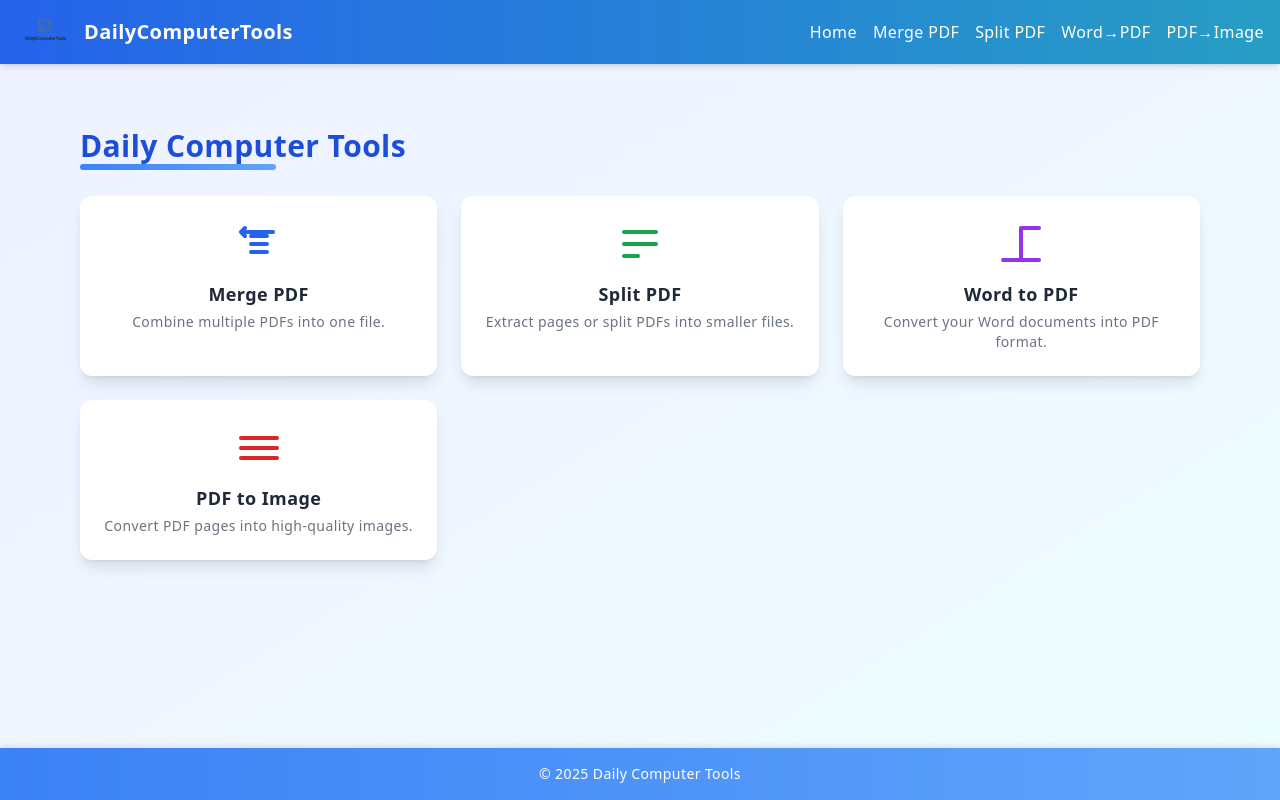
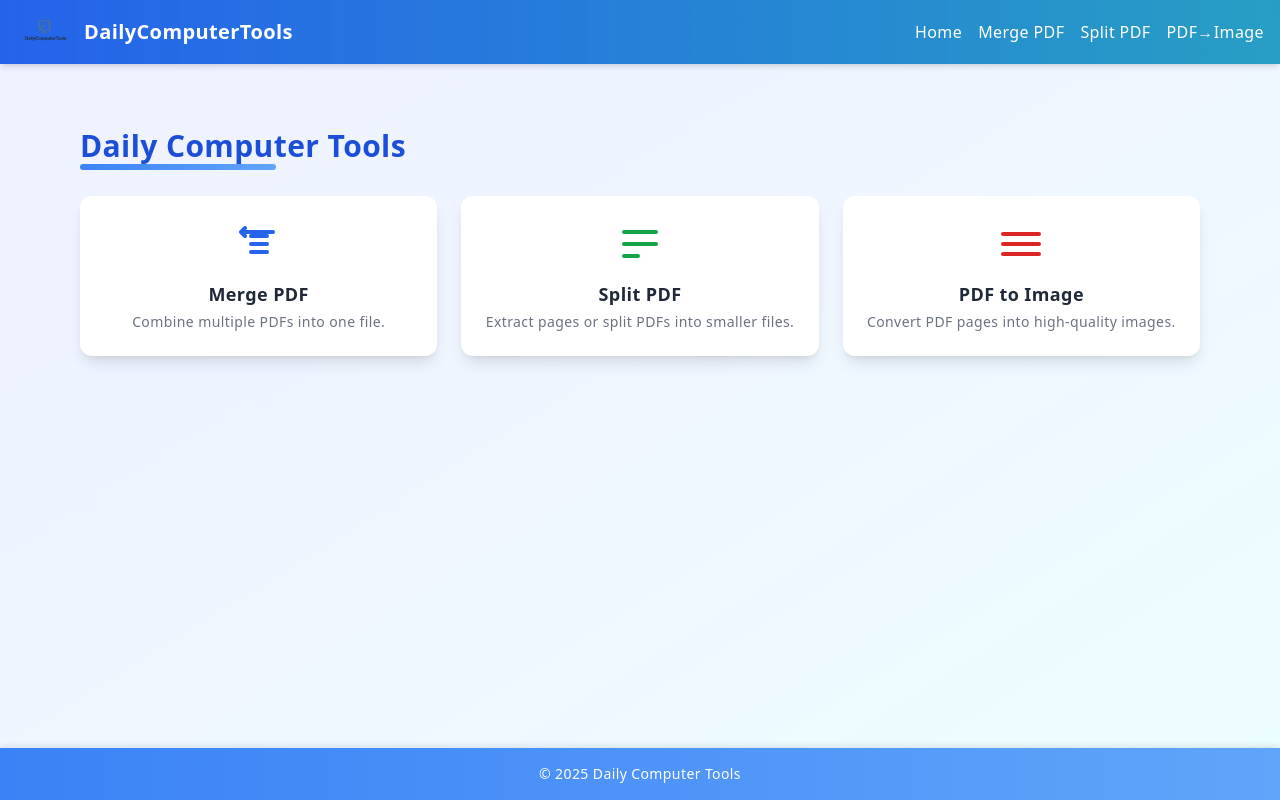
Before and after one commit to ravinair45/useful_utilities-, a Django app: page / in a window 1280 px wide. Run offline with Django 5.2, Linux system fonts and the light colour scheme; some libraries are stand-ins or nearby versions.

Commit message:
Removing word to pdf page.

```diff
--- a/dailycomputertools/urls.py
+++ b/dailycomputertools/urls.py
@@ -24,7 +24,6 @@ urlpatterns = [
     path('pdf_tools/', views.dashboard, name="pdf_dashboard"),  # new dashboard
     path('pdf_tools/merge_pdf', views.merge_pdf, name="merge_pdf"),
     path('pdf_tools/split_pdf', views.split_pdf, name="split_pdf"),
-    path('pdf_tools/word_to_pdf', views.word_to_pdf, name="word_to_pdf"),
     path('pdf_tools/pdf_to_image', views.pdf_to_image, name="pdf_to_image"),
     path('result/<str:file_id>/', views.result, name='result'),
     path('download/<str:file_id>/', views.download_file, name='download_file')
--- a/pdf_tools/templates/pdf_tools/base.html
+++ b/pdf_tools/templates/pdf_tools/base.html
@@ -68,7 +68,6 @@
             <a href="/" class="text-white hover:text-gray-200">Home</a>
             <a href="/pdf_tools/merge_pdf" class="text-white hover:text-gray-200">Merge</a>
             <a href="/pdf_tools/split_pdf" class="text-white hover:text-gray-200">Split</a>
-            <a href="/pdf_tools/word_to_pdf" class="text-white hover:text-gray-200">Word→PDF</a>
             <a href="/pdf_tools/pdf_to_image" class="text-white hover:text-gray-200">PDF→Image</a>
           </div>
         </div>
@@ -79,7 +78,6 @@
         <a href="/" class="text-white hover:text-gray-200">Home</a>
         <a href="/pdf_tools/merge_pdf" class="text-white hover:text-gray-200">Merge PDF</a>
         <a href="/pdf_tools/split_pdf" class="text-white hover:text-gray-200">Split PDF</a>
-        <a href="/pdf_tools/word_to_pdf" class="text-white hover:text-gray-200">Word→PDF</a>
         <a href="/pdf_tools/pdf_to_image" class="text-white hover:text-gray-200">PDF→Image</a>
       </div>
     </div>
--- a/pdf_tools/templates/pdf_tools/dashboard.html
+++ b/pdf_tools/templates/pdf_tools/dashboard.html
@@ -28,17 +28,6 @@
       <p class="text-sm text-gray-500 text-center mt-1">Extract pages or split PDFs into smaller files.</p>
     </a>
 
-    <!-- Word to PDF -->
-    <a href="{% url 'word_to_pdf' %}"
-       class="bg-white shadow-lg rounded-xl p-6 flex flex-col items-center hover:shadow-2xl transition">
-      <svg xmlns="http://www.w3.org/2000/svg" class="h-12 w-12 text-purple-600 mb-3" fill="none" viewBox="0 0 24 24" stroke="currentColor">
-        <path stroke-linecap="round" stroke-linejoin="round" stroke-width="2" d="M12 20h9" />
-        <path stroke-linecap="round" stroke-linejoin="round" stroke-width="2" d="M12 4v16m0 0H3m9-16h9" />
-      </svg>
-      <h2 class="text-lg font-semibold text-gray-800">Word to PDF</h2>
-      <p class="text-sm text-gray-500 text-center mt-1">Convert your Word documents into PDF format.</p>
-    </a>
-
     <!-- PDF to Image -->
     <a href="{% url 'pdf_to_image' %}"
        class="bg-white shadow-lg rounded-xl p-6 flex flex-col items-center hover:shadow-2xl transition">
--- a/pdf_tools/views.py
+++ b/pdf_tools/views.py
@@ -120,58 +120,6 @@ def split_pdf(request):
 
     return render(request, "pdf_tools/split_pdf.html")
 
-def word_to_pdf(request):
-    if request.method == "POST":
-        word_file = request.FILES.get("word_file")
-
-        if not word_file:
-            return HttpResponse("Please upload a Word (.docx) file.")
-
-        try:
-            # Detect LibreOffice executable
-            libreoffice_path = find_libreoffice_executable()
-
-            # Save uploaded file temporarily
-            temp_word_path = default_storage.save(word_file.name, word_file)
-            abs_word_path = os.path.join(settings.MEDIA_ROOT, temp_word_path)
-
-            # Output folder for PDF
-            output_dir = settings.MEDIA_ROOT
-
-            # Run LibreOffice in headless mode to convert
-            subprocess.run([
-                libreoffice_path,
-                "--headless",
-                "--convert-to", "pdf",
-                "--outdir", output_dir,
-                abs_word_path
-            ], check=True)
-
-            # Find converted PDF path
-            pdf_filename = os.path.splitext(word_file.name)[0] + ".pdf"
-            abs_pdf_path = os.path.join(output_dir, pdf_filename)
-
-            # Read PDF into memory and delete temp files
-            with open(abs_pdf_path, "rb") as f:
-                pdf_content = f.read()
-
-            os.remove(abs_word_path)
-            os.remove(abs_pdf_path)
-
-            # Return PDF as download
-            response = HttpResponse(pdf_content, content_type="application/pdf")
-            response["Content-Disposition"] = f'attachment; filename="{pdf_filename}"'
-            return response
-
-        except FileNotFoundError as e:
-            return HttpResponse(str(e))
-        except subprocess.CalledProcessError as e:
-            return HttpResponse(f"Error converting file: {e}")
-        except Exception as e:
-            return HttpResponse(f"Unexpected error: {e}")
-
-    return render(request, "pdf_tools/word_to_pdf.html")
-
 def pdf_to_image(request):
     if request.method == "POST":
         pdf_file = request.FILES.get("pdf_file")
```
Also changed, not shown: pdf_tools/templates/pdf_tools/word_to_pdf.html (deleted, +0 -20 lines).
